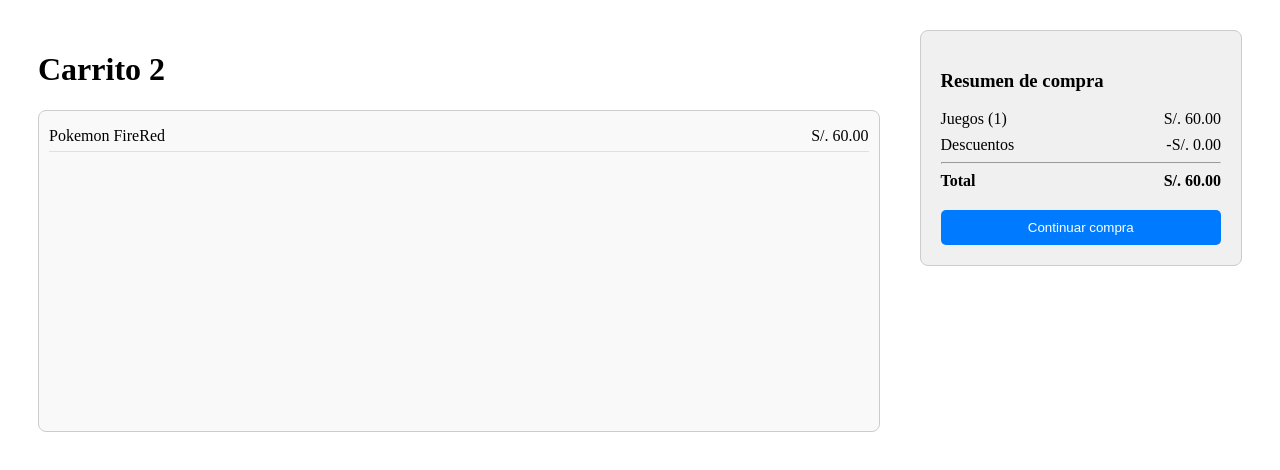
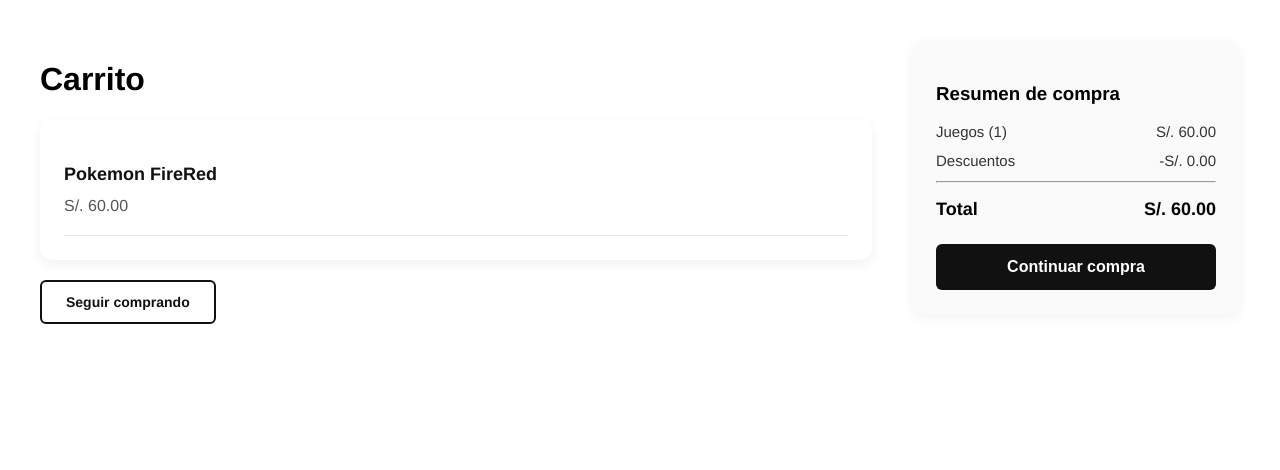
Before and after one commit to micaellodev/g3-progra, a React (Vite) app in the folder frontend/: page /carrito in a window 1280 px wide. Shown: the top 470 px of the page. Built offline with nearby package versions, Linux system fonts and the light colour scheme.

Commit message:
humilde aporte

```diff
--- a/frontend/src/pages/client/Carrito.jsx
+++ b/frontend/src/pages/client/Carrito.jsx
@@ -1,4 +1,5 @@
 import React, { useState } from 'react';
+import { Link } from 'react-router-dom';
 import CarritoItems from '../../components/Carrito/CarritoItems';
 import CarritoResumen from '../../components/Carrito/CarritoResumen';
 import styles from '../../styles/Carrito.module.css';
@@ -11,14 +12,15 @@
   return (
     <div className={styles.carritoWrapper}>
       <div className={styles.carritoContenido}>
-        <h1>Carrito 2</h1>
+        <h1>Carrito</h1>
         <CarritoItems juegos={juegosEnCarrito} />
+        <Link to="/inicio" className={styles.botonSeguirComprando}>
+          Seguir comprando
+        </Link>
       </div>
       <CarritoResumen juegos={juegosEnCarrito} />
     </div>
-  )
-}
-
-
+  );
+};
 
 export default Carrito;
--- a/frontend/src/styles/Carrito.module.css
+++ b/frontend/src/styles/Carrito.module.css
@@ -1,7 +1,10 @@
 .carritoWrapper {
   display: flex;
   gap: 40px;
-  margin: 30px;
+  margin: 40px auto;
+  max-width: 1200px;
+  padding: 0 20px;
+  font-family: 'Helvetica Neue', sans-serif;
 }
 
 .carritoContenido {
@@ -9,50 +12,106 @@
 }
 
 .itemsBox {
-  border: 1px solid #ccc;
-  height: 300px;
-  background-color: #f9f9f9;
-  border-radius: 8px;
-  padding: 10px;
-  overflow-y: auto;
+  background-color: #fff;
+  border-radius: 12px;
+  padding: 24px;
+  box-shadow: 0 4px 12px rgba(0, 0, 0, 0.06);
 }
 
 .juegoItem {
   display: flex;
-  justify-content: space-between;
-  padding: 6px 0;
-  border-bottom: 1px solid #e0e0e0;
+  flex-direction: column;
+  gap: 12px;
+  border-bottom: 1px solid #e5e5e5;
+  padding: 20px 0;
+}
+
+.juegoItem span:first-child {
+  font-weight: 600;
+  font-size: 18px;
+  color: #111;
+}
+
+.juegoItem span:last-child {
+  font-size: 16px;
+  color: #555;
+}
+
+.juegoItem select,
+.juegoItem input[type="number"] {
+  padding: 8px 12px;
+  border-radius: 6px;
+  border: 1px solid #ddd;
+  font-size: 14px;
+  margin-top: 5px;
+}
+
+.juegoItem label {
+  font-size: 14px;
+  font-weight: 500;
+  margin-top: 10px;
+  color: #333;
 }
 
 .resumenBox {
   flex: 1;
-  border: 1px solid #ccc;
-  padding: 20px;
-  border-radius: 8px;
-  background-color: #f0f0f0;
-  min-width: 250px;
+  background-color: #fafafa;
+  border-radius: 12px;
+  padding: 24px;
+  box-shadow: 0 4px 12px rgba(0, 0, 0, 0.05);
+  min-width: 280px;
   height: fit-content;
 }
 
 .resumenFila {
   display: flex;
   justify-content: space-between;
-  margin-bottom: 8px;
+  margin-bottom: 12px;
+  font-size: 15px;
+  color: #333;
 }
 
 .totalFila {
   display: flex;
   justify-content: space-between;
   font-weight: bold;
-  margin: 8px 0 20px;
+  font-size: 18px;
+  margin: 16px 0 24px;
+  color: #000;
 }
 
 .botonCompra {
   width: 100%;
-  padding: 10px;
-  background-color: #007bff;
-  color: white;
+  padding: 14px;
+  background-color: #111;
+  color: #fff;
   border: none;
-  border-radius: 5px;
+  border-radius: 6px;
+  font-weight: 600;
+  font-size: 16px;
   cursor: pointer;
+  transition: background-color 0.2s ease;
 }
+
+.botonCompra:hover {
+  background-color: #333;
+}
+
+.botonSeguirComprando {
+  display: inline-block;
+  margin-top: 20px;
+  padding: 12px 24px;
+  background-color: transparent;
+  color: #111;
+  border: 2px solid #111;
+  border-radius: 6px;
+  font-weight: 600;
+  font-size: 14px;
+  text-decoration: none;
+  transition: all 0.3s ease;
+}
+
+.botonSeguirComprando:hover {
+  background-color: #111;
+  color: #fff;
+}
```
